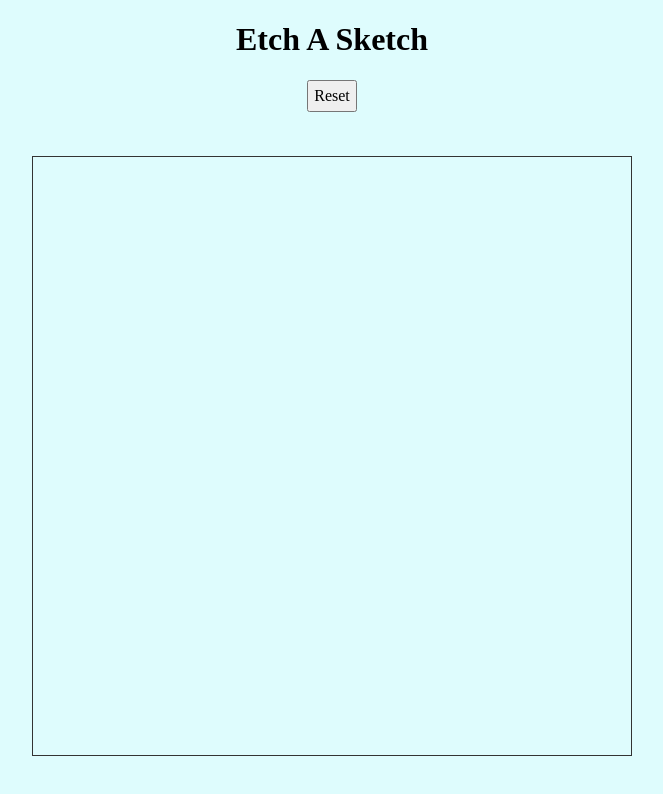
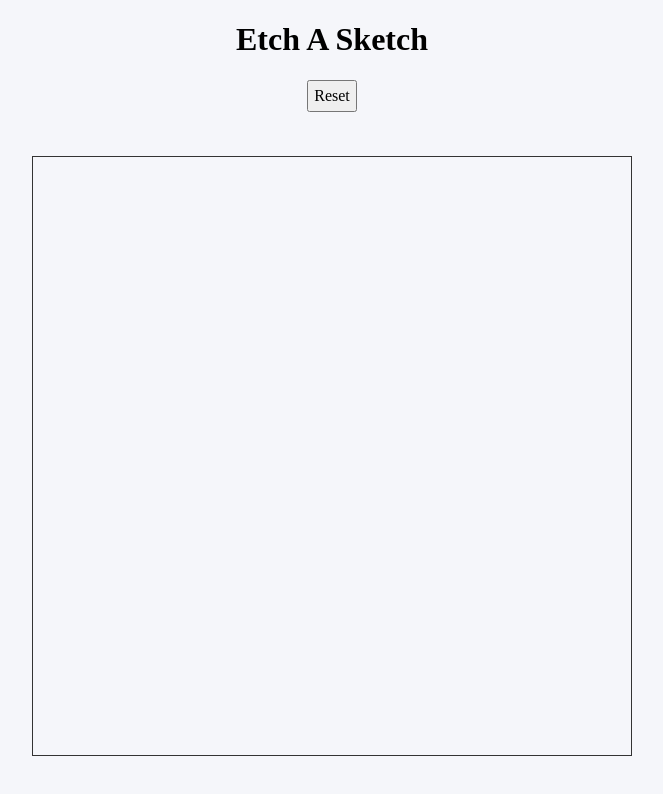
Before and after one commit to Alicebond/Etch-A-Sketch, a plain HTML site: page index.html in a window 1280 px wide. Shown: the whole page, without its empty margins (308-971 px from the left). Drawn offline with Linux system fonts and the light colour scheme.

Commit message:
Change background color

```diff
--- a/style.css
+++ b/style.css
@@ -6,7 +6,7 @@
 
 body {
   min-height: 100vh;
-  background-color: #defcfd;
+  background-color: #f5f6fa;
 }
 
 .container {
```
